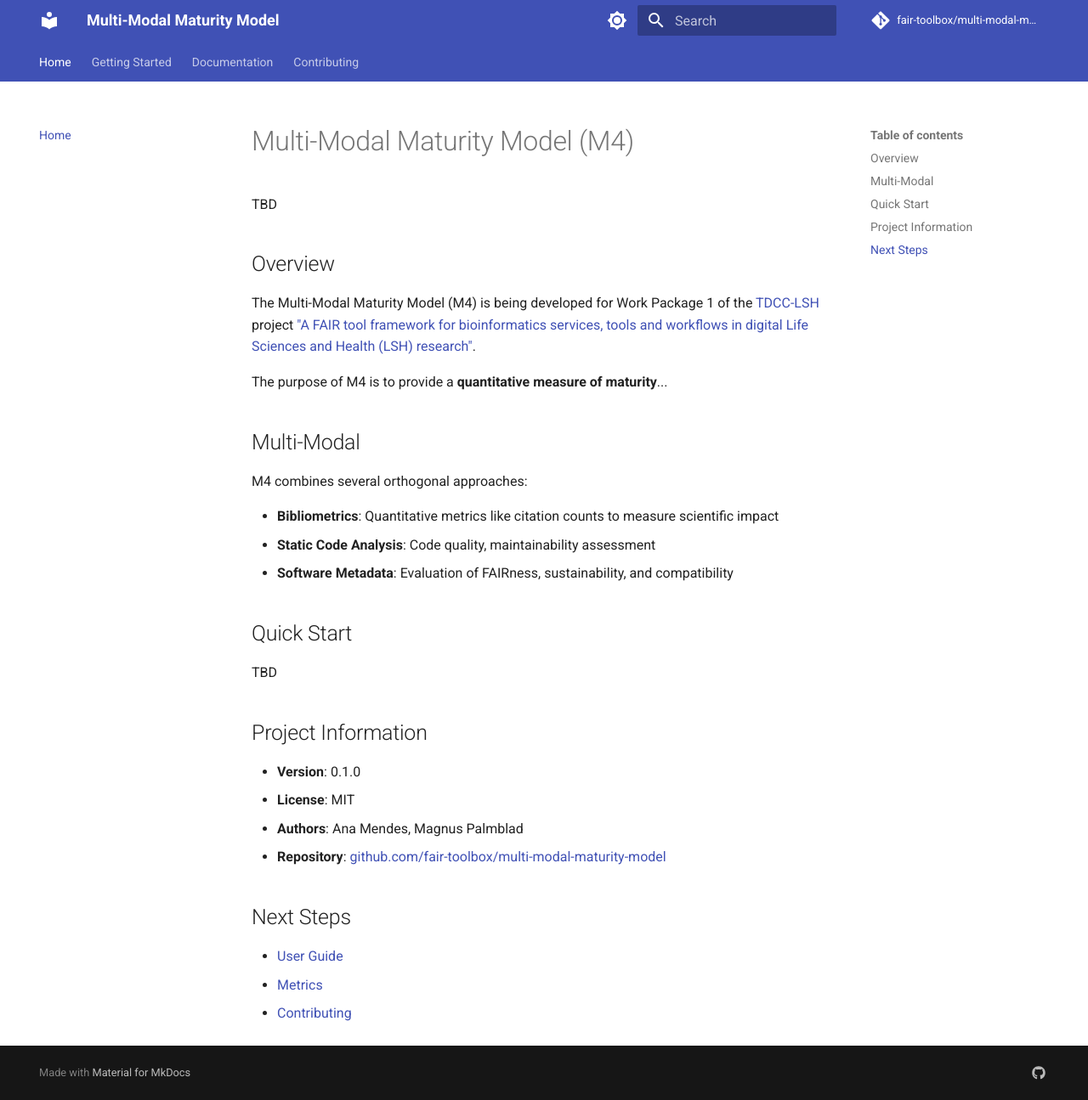
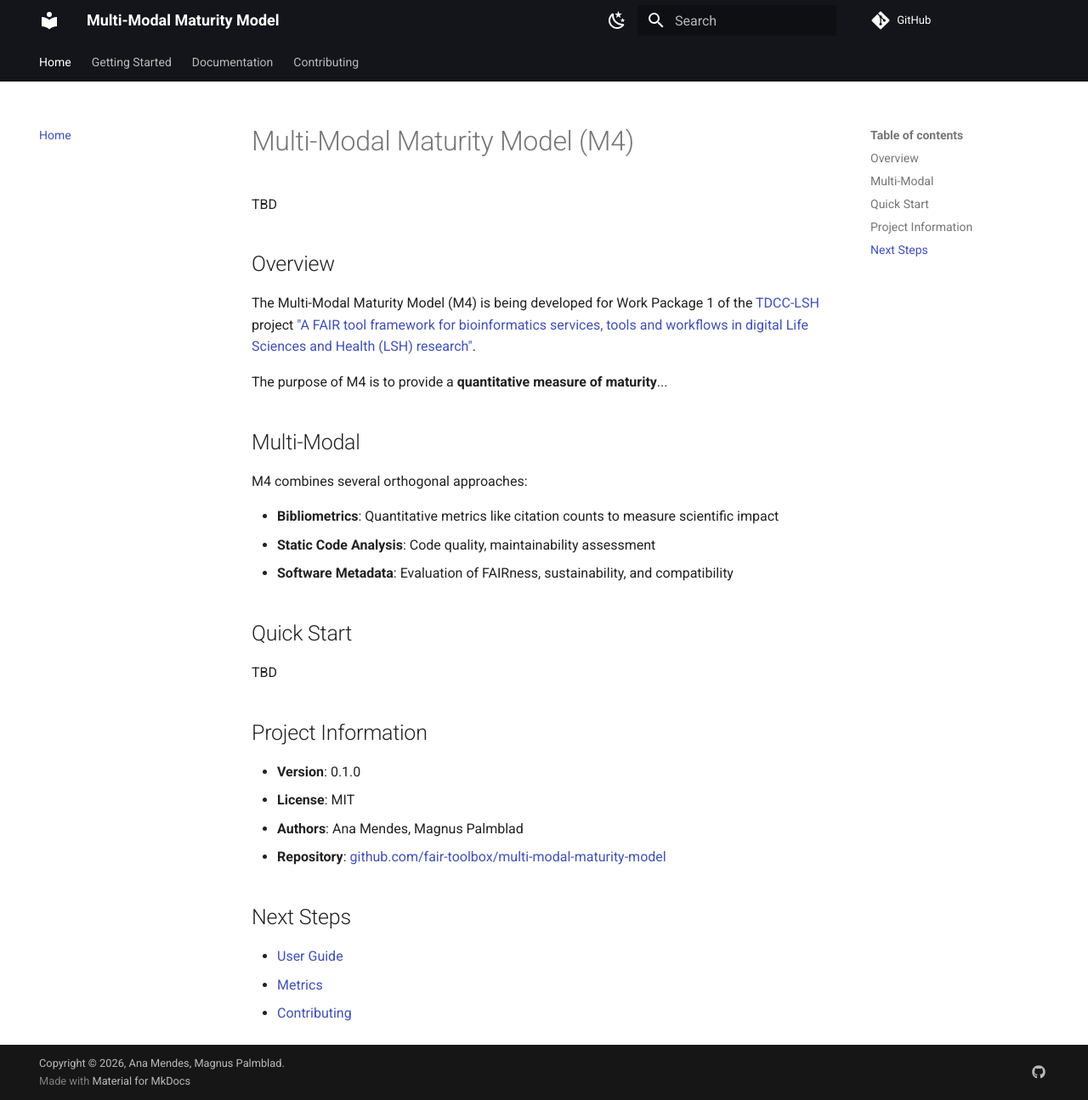
Before and after one commit to fair-toolbox/multi-modal-maturity-model, an MkDocs documentation site: the page built from docs/index.md, in a window 1280 px wide and 1295 px high. Shown: the whole window at 85% size. Built offline with MkDocs 1.6.1 and Material for MkDocs 9.7.7, drawn with Linux system fonts in a browser that asks for light colours; comment, search, counter and statistics services are not loaded.

Commit message:
test new docs setup

```diff
--- a/mkdocs.yml
+++ b/mkdocs.yml
@@ -1,47 +1,37 @@
 site_name: Multi-Modal Maturity Model
 site_description: Multi-modal maturity model for research software and services
 site_author: Ana Mendes, Magnus Palmblad
+site_url: https://fair-toolbox.github.io/multi-modal-maturity-model
 repo_url: https://github.com/fair-toolbox/multi-modal-maturity-model
-repo_name: fair-toolbox/multi-modal-maturity-model
 
 theme:
   name: material
+  # logo: assets/logo.png
+  # favicon: assets/logo.png
+
   palette:
-    - media: "(prefers-color-scheme: light)"
-      scheme: default
-      primary: indigo
-      accent: indigo
+    - scheme: default
+      primary: black
       toggle:
-        icon: material/brightness-7
+        icon: material/weather-night
         name: Switch to dark mode
-    - media: "(prefers-color-scheme: dark)"
-      scheme: slate
-      primary: indigo
-      accent: indigo
+
+    - scheme: slate
+      primary: purple
       toggle:
-        icon: material/brightness-4
+        icon: material/weather-sunny
         name: Switch to light mode
+
+
   features:
+    - navigation.instant
+    - navigation.tracking
     - navigation.tabs
     - navigation.sections
-    - navigation.top
     - search.suggest
     - search.highlight
-    - content.code.copy
 
-markdown_extensions:
-  - admonition
-  - pymdownx.details
-  - pymdownx.superfences
-  - pymdownx.highlight:
-      anchor_linenums: true
-  - pymdownx.inlinehilite
-  - pymdownx.snippets
-  - pymdownx.tabbed:
-      alternate_style: true
-  - tables
-  - toc:
-      permalink: true
+
 
 nav:
   - Home: index.md
@@ -58,3 +48,5 @@ extra:
   social:
     - icon: fontawesome/brands/github
       link: https://github.com/fair-toolbox/multi-modal-maturity-model
+
+copyright: Copyright &copy; 2026, Ana Mendes, Magnus Palmblad.
```
Also changed, not shown: 1 other file.
